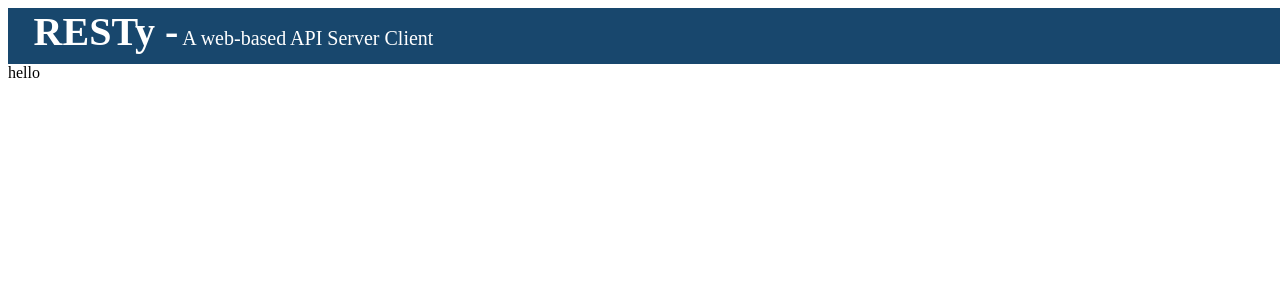
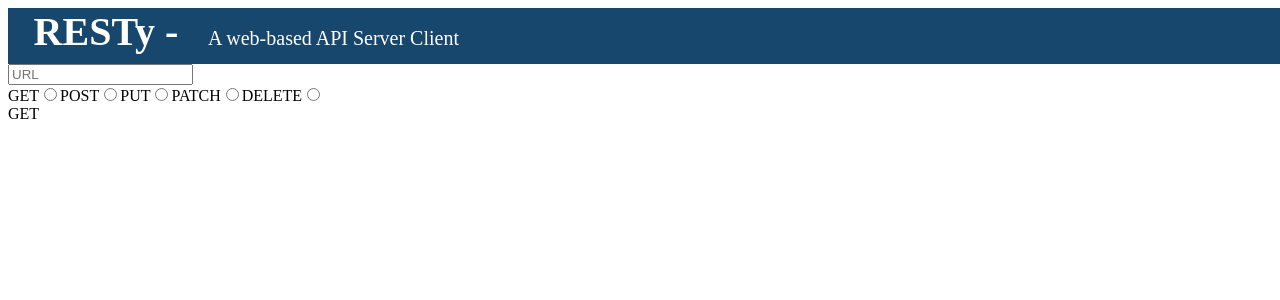
Before and after one commit to MissaelOrtiz/RESTy-lab, a React app: page / in a window 1280 px wide. Shown: the top 300 px of the page. Built offline with nearby package versions, Linux system fonts and the light colour scheme.

Commit message:
added radio buttons for method select

```diff
--- a/src/components/RESTy/Controls.jsx
+++ b/src/components/RESTy/Controls.jsx
@@ -1,8 +1,44 @@
+/* eslint-disable max-len */
 import React from 'react';
 import PropTypes from 'prop-types';
 
-const Controls = () => ();
+const Controls = ({ valueUrl, valueRawJson, onUrlChange, onMethodChange, onRawJsonChange, onSubmit }) => (
+  <>
+    <form>
+      <input type="text" placeholder="URL"/>
+      <section>
+        <label htmlFor="GET">
+              GET
+          <input type="radio" name="method" onChange={onMethodChange} value="GET" id="GET"/>
+        </label>
+        <label htmlFor="POST">
+              POST
+          <input type="radio" name="method" onChange={onMethodChange} value="POST" id="POST"/>
+        </label>
+        <label htmlFor="PUT">
+              PUT
+          <input type="radio" name="method" onChange={onMethodChange} value="PUT" id="PUT"/>
+        </label>
+        <label htmlFor="PATCH">
+              PATCH
+          <input type="radio" name="method" onChange={onMethodChange} value="PATCH" id="PATCH"/>
+        </label>
+        <label htmlFor="DELETE">
+              DELETE
+          <input type="radio" name="method" onChange={onMethodChange} value="DELETE" id="DELETE"/>
+        </label>
+      </section>
+    </form>
+  </>
+);
 
-Controls.propTypes = {};
+Controls.propTypes = {
+  valueUrl: PropTypes.string.isRequired,
+  valueRawJson: PropTypes.string.isRequired,
+  onUrlChange: PropTypes.func.isRequired,
+  onMethodChange: PropTypes.func.isRequired,
+  onRawJsonChange: PropTypes.func.isRequired,
+  onSubmit: PropTypes.func.isRequired
+};
 
 export default Controls;
--- a/src/components/RESTy/Display.jsx
+++ b/src/components/RESTy/Display.jsx
@@ -1,7 +1,10 @@
 import React from 'react';
 import PropTypes from 'prop-types';
 
-const Display = () => ();
+const Display = () => (
+  <>
+  </>
+);
 
 Display.propTypes = {};
 
--- a/src/containers/RestyContainer.jsx
+++ b/src/containers/RestyContainer.jsx
@@ -1,9 +1,10 @@
 import React, { Component } from 'react';
+import Controls from '../components/RESTy/Controls';
 
 export default class RestyContainer extends Component {
   state = {
     url: '',
-    method: '',
+    method: 'GET',
     rawJson: '',
     res: ''
   }
@@ -29,9 +30,18 @@ export default class RestyContainer extends Component {
   }
 
   render() {
+    const { url, rawJson, /*res*/ } = this.state;
     return (
       <div>
-        hello
+        <Controls
+          valueUrl={url}
+          valueRawJson={rawJson}
+          onUrlChange={this.handleURLChange}
+          onMethodChange={this.handleMethodChange}
+          onRawJsonChange={this.handleRawJsonChange}
+          onSubmit={this.handleSubmit}
+        />
+        {this.state.method}
       </div>
     );
   }
--- a/src/styles/RestyCss.css
+++ b/src/styles/RestyCss.css
@@ -12,4 +12,5 @@
 .smallText {
     font-size: 1.25rem;
     font-weight: normal;
+    padding-left: 2vw;
 }
```
